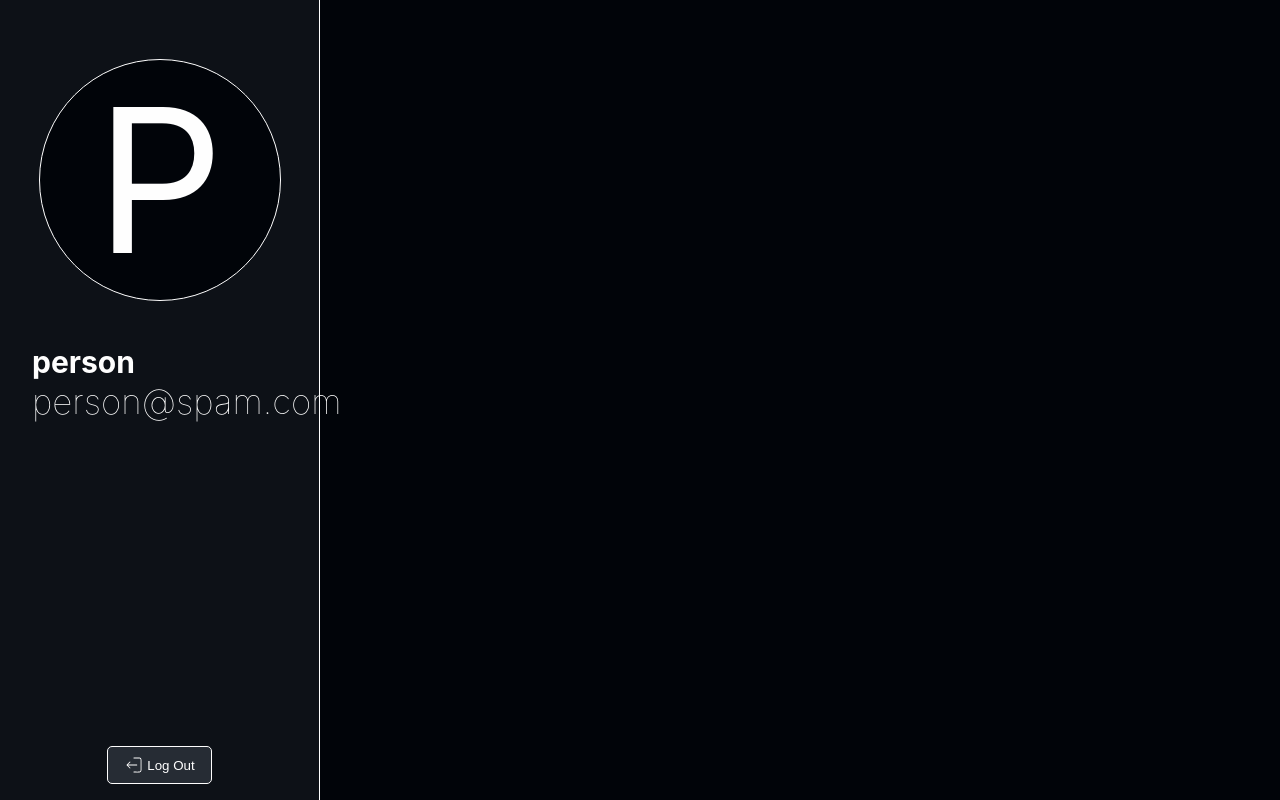
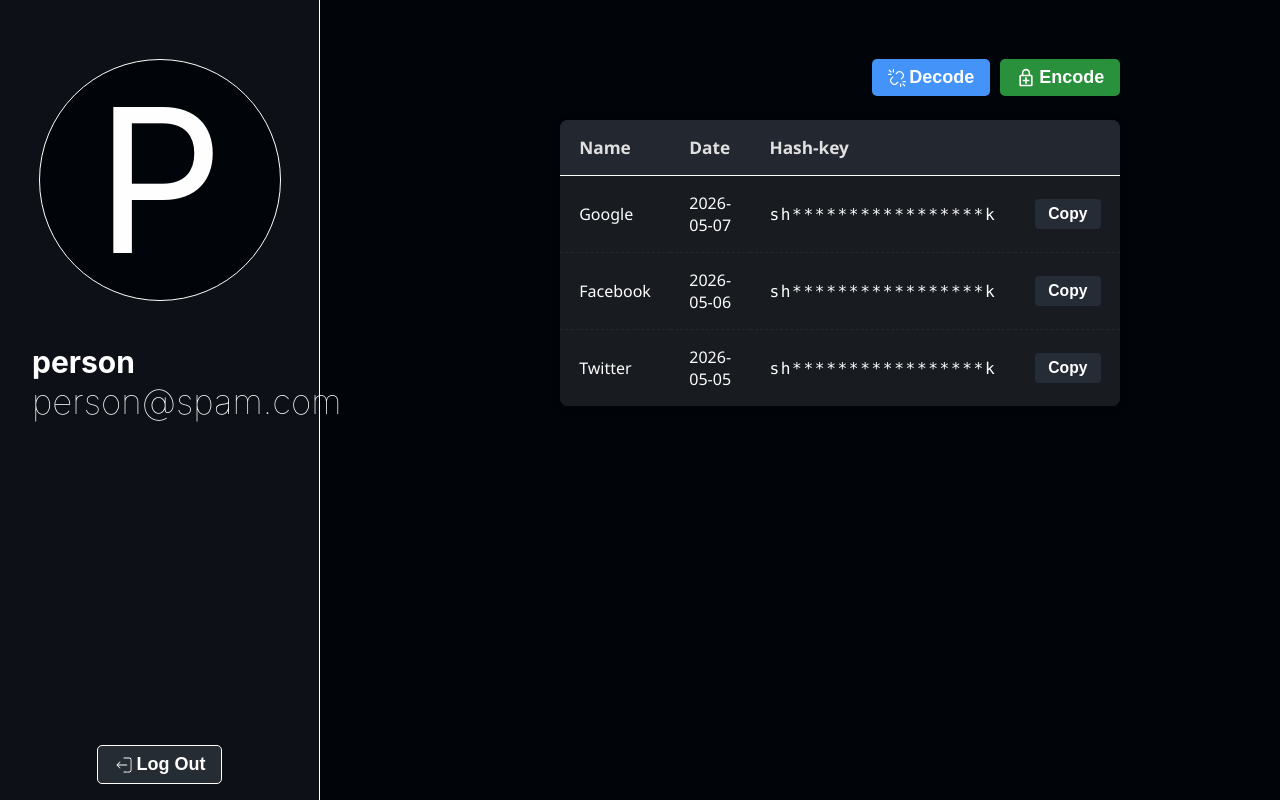
Before and after one commit to UditDe/stegaLock, a React (Vite) app in the folder APPS/stega-lock-frontend/: page / in a window 1280 px wide. Built offline with nearby package versions, Linux system fonts and the light colour scheme.

Commit message:
table area outline drawn

```diff
--- a/APPS/stega-lock-frontend/src/Pages/Home/components/PasswordDataTable.scss
+++ b/APPS/stega-lock-frontend/src/Pages/Home/components/PasswordDataTable.scss
@@ -0,0 +1,102 @@
+.password-data-wrapper {
+    display: flex;
+    flex: 1;
+    flex-direction: column;
+    align-items: flex-start;
+    padding: 1rem 15rem;
+    .btn-containers {
+        width: 100%;
+        display: flex;
+        align-items: center;
+        justify-content: flex-end;
+        gap: 10px;
+        margin: 2.7rem 0rem 0.5rem 0rem;
+        button {
+            display: flex;
+            flex-direction: row;
+            gap: 3px;
+            align-items: center;
+            color: #fefefe;
+            background-color: #262C34;
+            outline: none;
+            border: none;
+            border-radius: 5px;
+            padding: 0.5rem 1rem;
+            width: max-content;
+            margin-top: auto;
+            font-weight: 600;
+            font-size: large;
+            cursor: pointer;
+        }
+        .decode-btn {
+            background-color: #4493F8;
+        }
+        .encode-btn {
+            background-color: #29903B;
+        }
+    }
+    .data-table {
+        width: 100%;
+        display: flex;
+        justify-content: center;
+        align-items: flex-start;
+        margin-top: 1rem;
+        .password-table {
+            width: 100%;
+            border-collapse: collapse;
+            background: #23272f;
+            font-family: 'Segoe UI', 'Roboto', 'Arial', sans-serif;
+            box-shadow: 0 2px 12px rgba(0,0,0,0.07);
+            border-radius: 8px;
+            overflow: hidden;
+        }
+        .password-table th, .password-table td {
+            padding: 1rem 1.2rem;
+            text-align: left;
+        }
+        .password-table th:last-child,
+        .password-table td:last-child {
+            width: 1%;
+            white-space: nowrap;
+        }
+        .password-table th {
+            background: #23272f;
+            color: #e0e0e0;
+            font-size: 1.08rem;
+            font-weight: 700;
+            border-bottom: 1px solid #fefefe;
+        }
+        .password-table tbody tr {
+            background: #181B20;
+            color: #fefefe;
+            border-bottom: 1px dashed #23272f;
+            transition: background 0.18s;
+        }
+        .password-table tbody tr:last-child {
+            border-bottom: none;
+        }
+        .password-table tbody tr:hover {
+            background: #22262d;
+        }
+        .password-table .hash-key {
+            font-family: 'Fira Mono', 'Consolas', monospace;
+            letter-spacing: 0.1em;
+            font-size: 1.01rem;
+        }
+        .password-table .copy-btn {
+            background: #262C36;
+            color: #fff;
+            border: none;
+            border-radius: 4px;
+            padding: 0.38rem 0.85rem;
+            font-size: 0.98rem;
+            font-weight: 600;
+            cursor: pointer;
+            // transition: background 0.18s, box-shadow 0.18s;
+            // box-shadow: 0 1px 3px rgba(41, 144, 59, 0.08);
+        }
+        .password-table .copy-btn:hover {
+            background-color: #181B20;
+        }
+    }
+}
--- a/APPS/stega-lock-frontend/src/Pages/Home/components/PasswordDataTable.tsx
+++ b/APPS/stega-lock-frontend/src/Pages/Home/components/PasswordDataTable.tsx
@@ -1,12 +1,96 @@
-import React from 'react'
-import "./PasswordDataTable.scss"
+import React, { useState } from "react";
+import "./PasswordDataTable.scss";
+import { MdOutlineEnhancedEncryption } from "react-icons/md";
+import { RxLinkBreak2 } from "react-icons/rx";
+import { IoCheckmarkDoneOutline } from "react-icons/io5";
+
+type rowType = {
+    name: string;
+    date: string;
+    hash: string;
+};
+
+interface TableRows {
+    row: rowType;
+    idx: number;
+}
+
+// Example data, replace with props or state as needed
+const passwordRows = [
+    { name: "Google", date: "2026-05-07", hash: "sh123456789k" },
+    { name: "Facebook", date: "2026-05-06", hash: "sh987654321k" },
+    { name: "Twitter", date: "2026-05-05", hash: "sh112233445k" },
+];
+
+const maskHash = (hash: string) => {
+    if (hash.length <= 4) return hash;
+    return hash.slice(0, 2) + "*****************" + hash.slice(-1);
+};
+
+const TableRows: React.FC<TableRows> = ({ row, idx }) => {
+    const [isCopied, setIsCopied] = useState<boolean>(false);
+    const handleCopy = (hash: string) => {
+        navigator.clipboard.writeText(hash);
+        setIsCopied(true);
+        setTimeout(() => {
+            setIsCopied(false);
+        }, 3000);
+    };
+    return (
+        <tr key={idx}>
+            <td>{row.name}</td>
+            <td>{row.date}</td>
+            <td className="hash-key">{maskHash(row.hash)}</td>
+            <td>
+                <button
+                    className="copy-btn"
+                    title="Copy Hash-key"
+                    onClick={() => handleCopy(row.hash)}
+                >
+                    {isCopied ? (
+                        <>
+                            <IoCheckmarkDoneOutline /> Done
+                        </>
+                    ) : (
+                        "Copy"
+                    )}
+                </button>
+            </td>
+        </tr>
+    );
+};
 
 const PasswordData: React.FC = () => {
-  return (
-    <div>
+    return (
+        <div className="password-data-wrapper">
+            <div className="btn-containers">
+                <button className="decode-btn">
+                    <RxLinkBreak2 />
+                    Decode
+                </button>
+                <button className="encode-btn">
+                    <MdOutlineEnhancedEncryption size={20} /> Encode
+                </button>
+            </div>
+            <div className="data-table">
+                <table className="password-table">
+                    <thead>
+                        <tr>
+                            <th>Name</th>
+                            <th>Date</th>
+                            <th>Hash-key</th>
+                            <th></th>
+                        </tr>
+                    </thead>
+                    <tbody>
+                        {passwordRows.map((row, idx) => (
+                            <TableRows row={row} idx={idx} />
+                        ))}
+                    </tbody>
+                </table>
+            </div>
+        </div>
+    );
+};
 
-    </div>
-  )
-}
-
-export default PasswordData
+export default PasswordData;
--- a/APPS/stega-lock-frontend/src/Pages/Home/components/ProfileSection.scss
+++ b/APPS/stega-lock-frontend/src/Pages/Home/components/ProfileSection.scss
@@ -55,6 +55,8 @@
         justify-self: flex-end;
         align-self: center;
         color: #fefefe;
+        font-weight: 600;
+        font-size: large;
         background-color: #262C34;
         outline: none;
         border: 1px solid #fefefe;
@@ -62,5 +64,6 @@
         padding: 0.5rem 1rem;
         width: max-content;
         margin-top: auto;
+        cursor: pointer;
     }
 }
```
